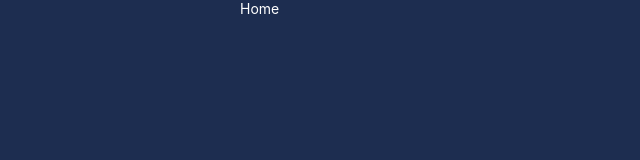
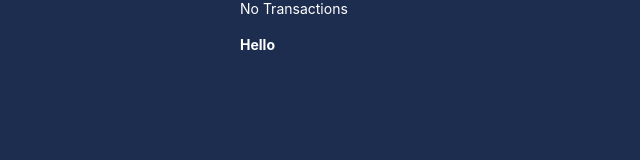
Before and after one commit to storiaca/mobx2021, a Next.js app: page / in a window 1280 px wide. Shown: the top 160 px of the page, without its empty margins (0-640 px from the left). Built offline with nearby package versions, Linux system fonts and the light colour scheme.

Commit message:
Display Transactions (Observer)

```diff
--- a/pages/index.tsx
+++ b/pages/index.tsx
@@ -1,9 +1,31 @@
 import { useState, FC } from "react";
 import { observer } from "mobx-react-lite";
-// import { useStore } from "src/store";
+import { useStore } from "src/store";
 
 const Home: FC = () => {
-  return <main>Home</main>;
+  return (
+    <main>
+      <Transactions />
+      <h4>Hello</h4>
+    </main>
+  );
 };
 
+const Transactions: FC = observer(() => {
+  const store = useStore();
+
+  return store.transactions.length > 0 ? (
+    <div>
+      <h2>Pending Transactions</h2>
+      <ul className="pending">
+        {store.transactions.map((transaction, index) => (
+          <li key={index}>{transaction}</li>
+        ))}
+      </ul>
+    </div>
+  ) : (
+    <div>No Transactions</div>
+  );
+});
+
 export default Home;
```
